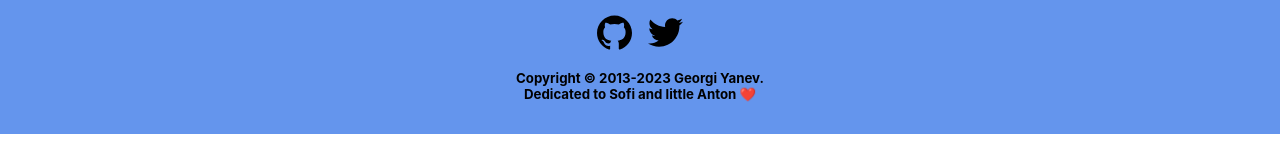
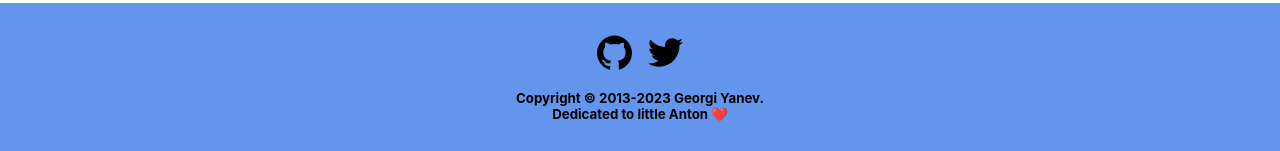
Before and after one commit to jumpalottahigh/www.georgi-yanev.com, a Gatsby site: page / in a window 1280 px wide. Shown: the part 2395-2546 px from the top of the page. Built offline with nearby package versions, Linux system fonts and the light colour scheme; Gatsby itself is replaced by a stand-in of ours; no server answers.

Commit message:
Update intro and clean up footer

```diff
--- a/src/components/Home/Intro/Intro.js
+++ b/src/components/Home/Intro/Intro.js
@@ -47,6 +47,7 @@ const Intro = () => {
     image: 'https://avatars2.githubusercontent.com/u/4155121?s=460&v=4',
     bio: [
       '👨‍👦  Father',
+      '🏋️‍♂️ CrossFit athlete',
       '💻 Software Engineer',
       '🚁 FPV drone pilot, blogger, reviewer',
       '📝 Aspiring writer',
--- a/src/components/Layout/Footer/Footer.js
+++ b/src/components/Layout/Footer/Footer.js
@@ -17,7 +17,7 @@ export default class Footer extends Component {
         <h5>
           Copyright &copy; 2013-{new Date().getFullYear()} Georgi Yanev.
           <br />
-          Dedicated to Sofi and little Anton{' '}
+          Dedicated to little Anton{' '}
           <span role="img" aria-label="heart">
             ❤️
           </span>
```
